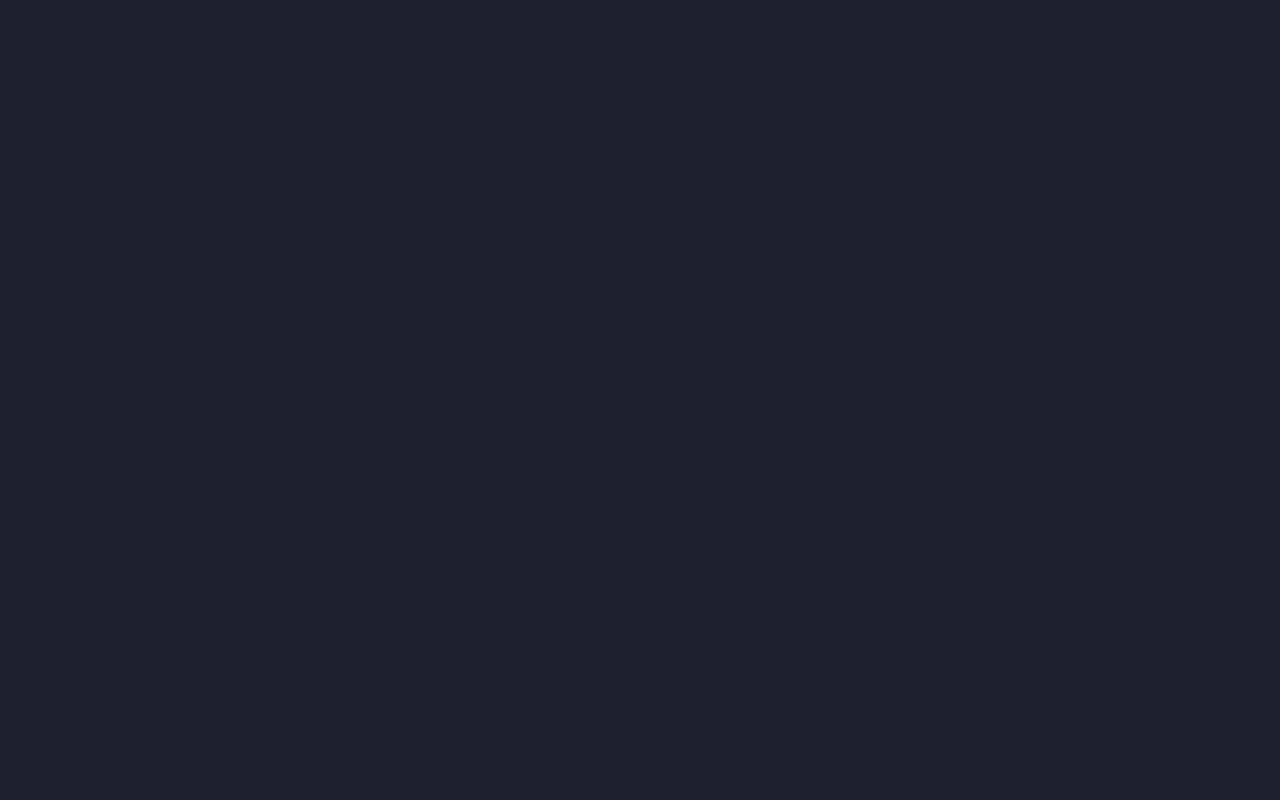
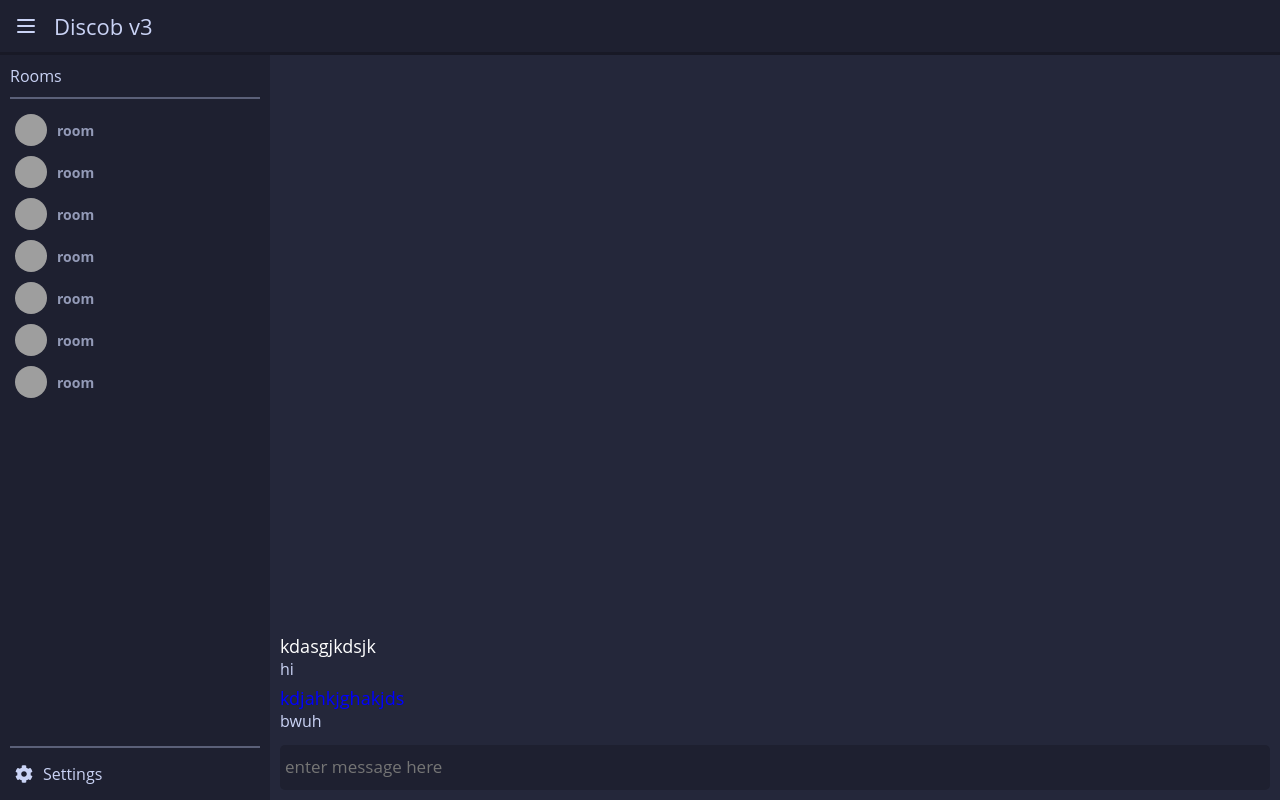
Before and after one commit to bad-frontend-dev/discob, a Preact app in the folder client/: page / in a window 1280 px wide. Built offline with nearby package versions, Linux system fonts and the light colour scheme; grey boxes are pictures that could not be loaded.

Commit message:
main chat components

```diff
--- /dev/null
+++ b/client/src/assets/airplane.tsx
@@ -0,0 +1,11 @@
+export function AirplaneIcon() {
+    return (
+        <svg
+            class="icon"
+            viewBox="0 0 28 28"
+            xmlns="http://www.w3.org/2000/svg"
+        >
+            <path d="M3.78963301,2.77233335 L24.8609339,12.8499121 C25.4837277,13.1477699 25.7471402,13.8941055 25.4492823,14.5168992 C25.326107,14.7744476 25.1184823,14.9820723 24.8609339,15.1052476 L3.78963301,25.1828263 C3.16683929,25.4806842 2.42050372,25.2172716 2.12264586,24.5944779 C1.99321184,24.3238431 1.96542524,24.015685 2.04435886,23.7262618 L4.15190935,15.9983421 C4.204709,15.8047375 4.36814355,15.6614577 4.56699265,15.634447 L14.7775879,14.2474874 C14.8655834,14.2349166 14.938494,14.177091 14.9721837,14.0981464 L14.9897199,14.0353553 C15.0064567,13.9181981 14.9390703,13.8084248 14.8334007,13.7671556 L14.7775879,13.7525126 L4.57894108,12.3655968 C4.38011873,12.3385589 4.21671819,12.1952832 4.16392965,12.0016992 L2.04435886,4.22889788 C1.8627142,3.56286745 2.25538645,2.87569101 2.92141688,2.69404635 C3.21084015,2.61511273 3.51899823,2.64289932 3.78963301,2.77233335 Z"></path>
+        </svg>
+    );
+}
--- /dev/null
+++ b/client/src/components/chat/bottom.tsx
@@ -0,0 +1,15 @@
+import { AirplaneIcon } from "../../assets/airplane";
+
+export function MessageComponents() {
+    return (
+        <div id="message-components">
+            <textarea
+                id="message-input"
+                placeholder="enter message here"
+            ></textarea>
+            <button id="send-message-button">
+                <AirplaneIcon />
+            </button>
+        </div>
+    );
+}
--- /dev/null
+++ b/client/src/components/chat/chat.tsx
@@ -0,0 +1,24 @@
+import { ChatMessage } from "@backend/types";
+import { Message } from "./message";
+import { MessageComponents } from "./bottom";
+
+export function Chat({ messages }: { messages: ChatMessage[] }) {
+    return (
+        <div id="chat">
+            <div id="displayed-messages">
+                {messages.map((message, index) => {
+                    const previous = messages[index - 1]?.sender.username;
+                    const current = message.sender.username;
+
+                    return (
+                        <Message
+                            message={message}
+                            isChained={previous === current}
+                        />
+                    );
+                })}
+            </div>
+            <MessageComponents />
+        </div>
+    );
+}
--- /dev/null
+++ b/client/src/components/chat/message.tsx
@@ -0,0 +1,20 @@
+import { ChatMessage } from "@backend/types";
+
+export function Message({
+    message,
+    isChained,
+}: {
+    message: ChatMessage;
+    isChained: boolean;
+}) {
+    return (
+        <div class="message">
+            {!isChained && (
+                <span class="username" style={{ color: message.sender.color }}>
+                    {message.sender.username}
+                </span>
+            )}
+            <span class="message-text">{message.text}</span>
+        </div>
+    );
+}
--- a/client/src/index.tsx
+++ b/client/src/index.tsx
@@ -1,9 +1,76 @@
 import { render } from "preact";
+import { Sidebar } from "./components/sidebar";
+import { TopBar } from "./components/topBar";
+import { Chat } from "./components/chat/chat";
+import { useState } from "preact/hooks";
 
 import "./style.scss";
+import { ChatMessage, RoomData } from "@backend/types";
+
+const testMessages: ChatMessage[] = [
+    {
+        sender: {
+            username: "kdasgjkdsjk",
+            color: "white",
+        },
+        text: "hi",
+    },
+    {
+        sender: {
+            username: "kdjahkjghakjds",
+            color: "blue",
+        },
+        text: "bwuh",
+    },
+];
+
+const rooms: RoomData[] = [
+    {
+        name: "room",
+        image: "https://cdn.discordapp.com/avatars/1125039866263122001/03bc1fd16fb9830a906ed3b639a4cac8.webp",
+    },
+    {
+        name: "room",
+        image: "https://cdn.discordapp.com/avatars/1125039866263122001/03bc1fd16fb9830a906ed3b639a4cac8.webp",
+    },
+    {
+        name: "room",
+        image: "https://cdn.discordapp.com/avatars/1125039866263122001/03bc1fd16fb9830a906ed3b639a4cac8.webp",
+    },
+    {
+        name: "room",
+        image: "https://cdn.discordapp.com/avatars/1125039866263122001/03bc1fd16fb9830a906ed3b639a4cac8.webp",
+    },
+    {
+        name: "room",
+        image: "https://cdn.discordapp.com/avatars/1125039866263122001/03bc1fd16fb9830a906ed3b639a4cac8.webp",
+    },
+    {
+        name: "room",
+        image: "https://cdn.discordapp.com/avatars/1125039866263122001/03bc1fd16fb9830a906ed3b639a4cac8.webp",
+    },
+    {
+        name: "room",
+        image: "https://cdn.discordapp.com/avatars/1125039866263122001/03bc1fd16fb9830a906ed3b639a4cac8.webp",
+    },
+];
 
 function App() {
-    return <div></div>;
+    const [minimized, setMinimized] = useState(false);
+
+    function minimizeSidebar() {
+        setMinimized(!minimized);
+    }
+
+    return (
+        <>
+            <TopBar handleClick={minimizeSidebar} />
+            <div id="main">
+                <Sidebar rooms={rooms} minimized={minimized} />
+                <Chat messages={testMessages} />
+            </div>
+        </>
+    );
 }
 
 render(<App />, document.getElementById("app"));
--- a/client/src/style.scss
+++ b/client/src/style.scss
@@ -16,7 +16,7 @@
     --font-main: "Open Sans", sans-serif;
 }
 
-#content {
+#app {
     height: 100vh;
     display: flex;
     flex-direction: column;
@@ -78,6 +78,7 @@ body {
     display: flex;
     flex-direction: column;
     justify-content: space-between;
+    min-height: 0;
 
     hr {
         background-color: var(--surface2);
@@ -98,6 +99,10 @@ body {
         display: flex;
         flex-direction: column;
         min-height: fit-content;
+    }
+
+    &.minimize {
+        margin-left: -270px;
     }
 }
 
```
Also changed, not shown: 1 other file (tests, documents, lock files or other folders).
